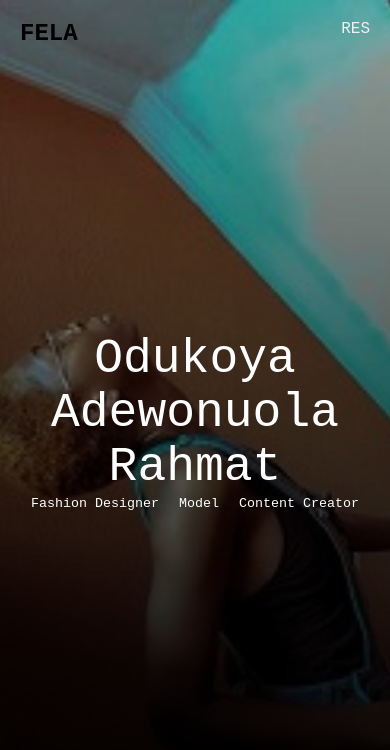
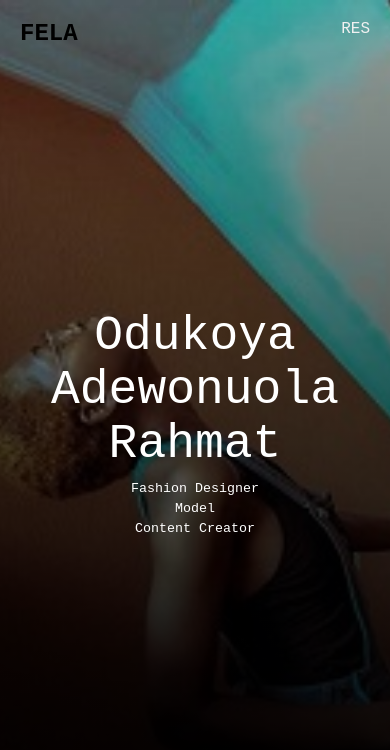
Before and after one commit to lekandev/felasesi, a plain HTML site: page index.html in a window 390 px wide. Drawn offline with Linux system fonts and the light colour scheme.

Commit message:
lets goo

```diff
--- a/sass/hero.scss
+++ b/sass/hero.scss
@@ -9,7 +9,7 @@
     align-items: center;
     // flex-direction: column;
     // position: absolute;
-    background-image: linear-gradient(to top, rgba(0, 0, 0, 0.9), transparent), url("../assets/hero__bg.jpg");
+    background-image: linear-gradient(to top, rgba(0, 0, 0, 0.95), transparent), url("../assets/hero__bg.jpg");
     background-size: cover;
     background-position: center;
 }
@@ -20,6 +20,7 @@
     .hero__name {
         font-size: 4rem;
         font-weight: 100;
+        margin-bottom: 10px;
     }
     small:not(:last-child) {
         padding-right: 20px;
@@ -38,8 +39,14 @@
 @media (max-width: 768px) {
     .hero__info {
         text-align: center;
+        display: flex;
+        flex-direction: column;
         .hero__name {
             font-size: 3rem;
+        }
+        small:not(:last-child) {
+            padding-right: 0px;
+            margin-bottom: 5px;
         }
     }
 }
```
Also changed, not shown: css/hero.css, 1 other file.
